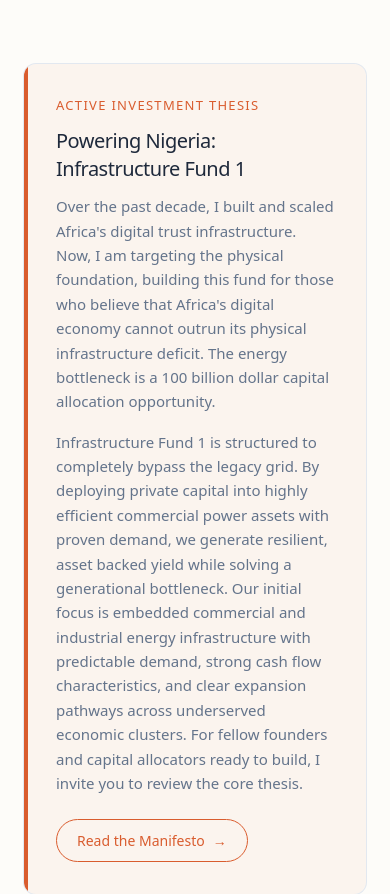
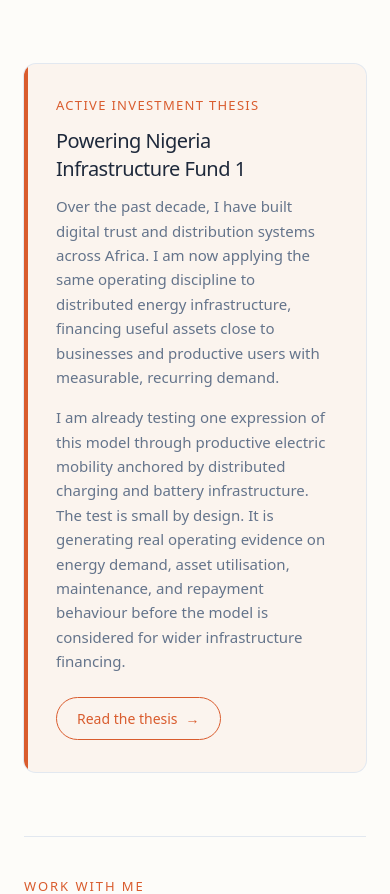
Before and after one commit to Threadigit/adetuyi.com, a Next.js app: page / in a window 390 px wide. Shown: the part 3460-4354 px from the top of the page. Built offline with nearby package versions, Linux system fonts and the light colour scheme.

Commit message:
Add mobility proof point to thesis summary

```diff
--- a/src/app/page.tsx
+++ b/src/app/page.tsx
@@ -384,19 +384,28 @@
             Active Investment Thesis
           </h2>
           <h3 className="text-[20px] md:text-[24px] font-medium text-foreground leading-snug mb-3 tracking-tight">
-            Powering Nigeria: Infrastructure Fund 1
+            Powering Nigeria Infrastructure Fund 1
           </h3>
           <p className="text-[15px] text-muted leading-relaxed mb-4">
-            Over the past decade, I built and scaled Africa's digital trust infrastructure. Now, I am targeting the physical foundation, building this fund for those who believe that Africa's digital economy cannot outrun its physical infrastructure deficit. The energy bottleneck is a 100 billion dollar capital allocation opportunity.
+            Over the past decade, I have built digital trust and distribution
+            systems across Africa. I am now applying the same operating
+            discipline to distributed energy infrastructure, financing useful
+            assets close to businesses and productive users with measurable,
+            recurring demand.
           </p>
           <p className="text-[15px] text-muted leading-relaxed mb-6">
-            Infrastructure Fund 1 is structured to completely bypass the legacy grid. By deploying private capital into highly efficient commercial power assets with proven demand, we generate resilient, asset backed yield while solving a generational bottleneck. Our initial focus is embedded commercial and industrial energy infrastructure with predictable demand, strong cash flow characteristics, and clear expansion pathways across underserved economic clusters. For fellow founders and capital allocators ready to build, I invite you to review the core thesis.
+            I am already testing one expression of this model through productive
+            electric mobility anchored by distributed charging and battery
+            infrastructure. The test is small by design. It is generating real
+            operating evidence on energy demand, asset utilisation, maintenance,
+            and repayment behaviour before the model is considered for wider
+            infrastructure financing.
           </p>
           <a
             href="/thesis"
             className="inline-flex items-center gap-2 border border-accent text-accent px-5 py-2.5 rounded-full hover:bg-accent hover:text-white transition-all font-medium text-[14px] group"
           >
-            Read the Manifesto <span className="transition-transform duration-300 group-hover:translate-x-1">→</span>
+            Read the thesis <span className="transition-transform duration-300 group-hover:translate-x-1">→</span>
           </a>
         </div>
       </section>
```
